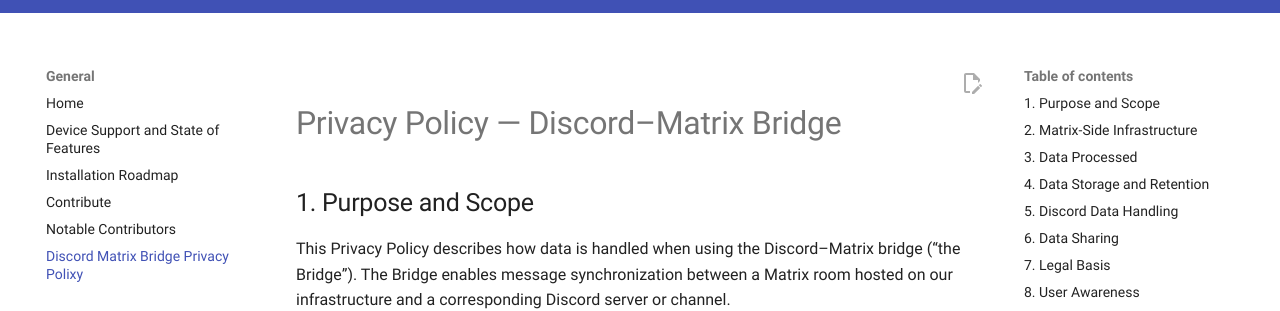
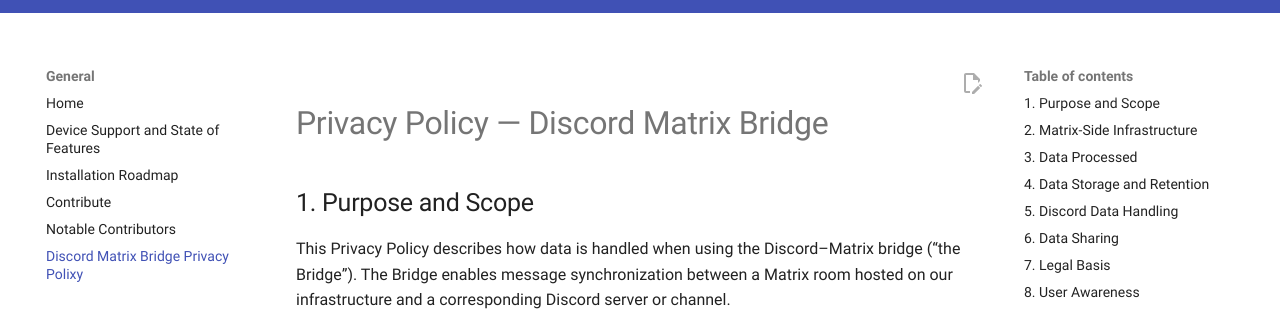
Before and after one commit to t2linux/wiki, an MkDocs documentation site: the page built from docs/matrix.md, in a window 1280 px wide and 900 px high. Shown: the part 129-440 px from the top of the window. Built offline with MkDocs 1.6.1 and Material for MkDocs 9.7.7, drawn with Linux system fonts in a browser that asks for light colours; comment, search, counter and statistics services are not loaded.

```diff
--- a/docs/matrix.md
+++ b/docs/matrix.md
@@ -1,4 +1,4 @@
-# Privacy Policy — Discord–Matrix Bridge
+# Privacy Policy — Discord Matrix Bridge
 
 ## 1. Purpose and Scope
 
```
